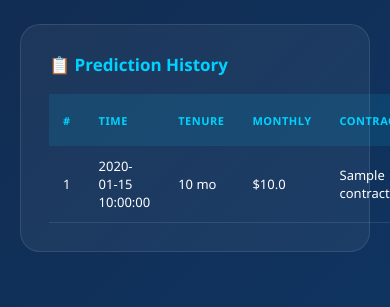
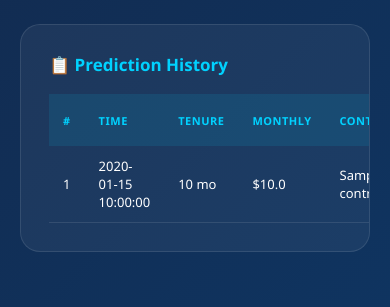
Before and after one commit to pritiprajukta/customer-churn-predictor, a Flask app: page / in a window 390 px wide; the page is wider, and only the part inside the window is pictured. Shown: the part 2831-3138 px from the top of that part. Run offline with Flask 3, Linux system fonts and the light colour scheme; the visitor is signed in with stand-in values (Sample User, id 1); a database or web service that is not in the repository returns one stand-in record (values such as "Sample title"); data that the repository does not hold is empty; parts of the project's set-up code (start-up, migrations or seed data) failed here and were passed over; some libraries are stand-ins or nearby versions.

Commit message:
Fix mobile table scroll

```diff
--- a/app/templates/index.html
+++ b/app/templates/index.html
@@ -256,6 +256,7 @@
             background:var(--card); border-radius:20px;
             padding:28px; border:1px solid var(--border);
             margin-bottom:25px; animation:fadeInUp 1s;
+            overflow-x:auto;
         }
         .full-card h3 { font-size:17px; color:#00d2ff; margin-bottom:18px; }
         table { width:100%; border-collapse:collapse; font-size:13px; }
```
